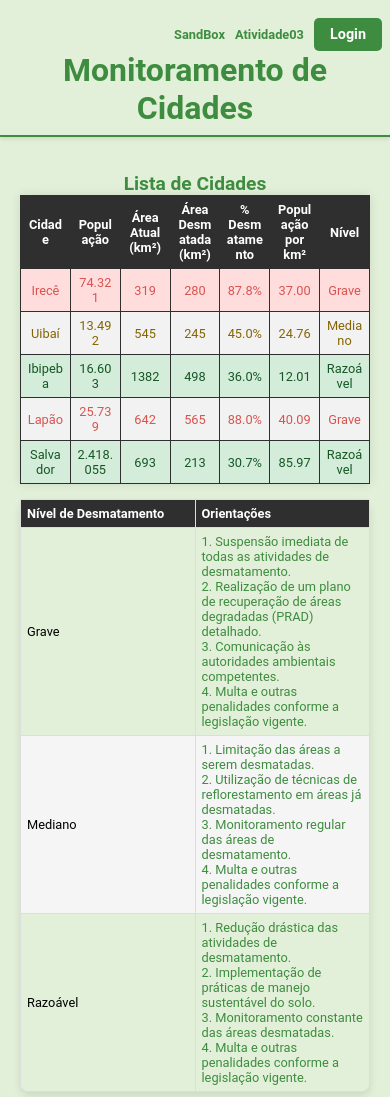
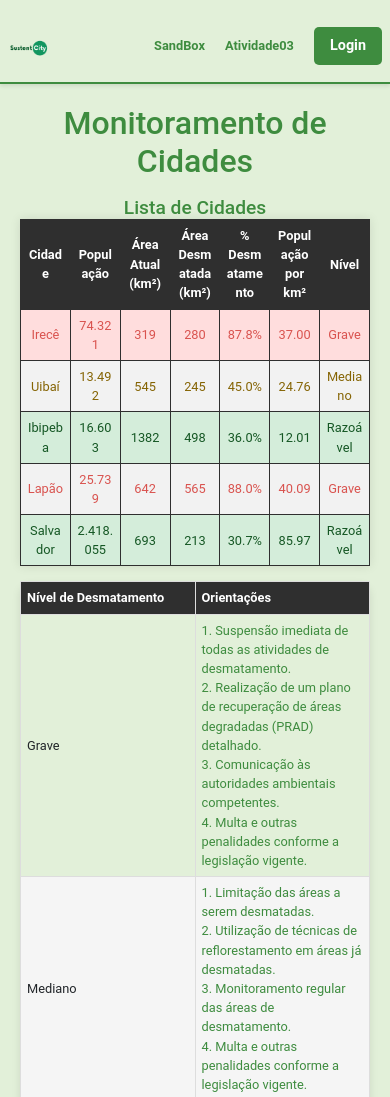
Before and after one commit to Bielziinhu/Projeto-Indiv-Web, a plain HTML site: page infraestructure/pages/index.html in a window 390 px wide. Shown: the top 1097 px of the page. Drawn offline with nearby package versions, Linux system fonts and the light colour scheme.

Commit message:
Atv: bootstrap

```diff
--- a/infraestructure/assets/css/admin.css
+++ b/infraestructure/assets/css/admin.css
@@ -23,21 +23,47 @@ body {
     padding: 0;
 }
 
+.h2{
+    color: var(--cor-destaque);
+    font-size: 1.5em;
+    margin: 5px;
+    padding: 0px;
+}
+
 header {
     background-color: var(--cor-fundo);
-    padding: 20px;
+    padding: 10px;
     border-bottom: 2px solid var(--cor-destaque, #3e8c3f);
     text-align: center;
     box-shadow: 0 2px 4px rgba(0, 0, 0, 0.1);
 }
 
+/* Modificações do header com bootstrap */
+
+/* Configs da logo */
+.logo {
+    max-height: 70px;
+    width: auto;
+}
+
+/* Deixando a logo alinhada */
+.navbar-brand{
+    margin-right: auto;
+}
 
 /* Modificações da Navegação */
-nav {
+.navbar {
     display: flex;
-    justify-content: flex-end;
+    justify-content: space-between;
     gap: 20px;
     margin-top: 10px;
+    align-items: center;
+}
+
+/* Criando uma div onde manipula os links */
+.links-header {
+    display: flex;
+    gap: 20px;
     align-items: center;
 }
 
@@ -55,12 +81,13 @@ nav {
 
 /* Modificações do botão de sair quando passar o mouse */
 .sair:hover {
-    background-color: #2c6e31;
+    background-color: var(--cor-fundo);
+    color: var(--cor-destaque);
 }
 
 
 /* Modificações dos links do nav */
-nav a {
+nav a, .nav-item {
     text-decoration: none;
     color: var(--cor-destaque);
     font-size: 1.1em;
@@ -73,6 +100,7 @@ nav a:hover {
     color: var(--cor-destaque);
     transform: translateX(5px);
 }
+
 
 /* Seções principais */
 main {
@@ -294,6 +322,11 @@ footer {
         padding: 10px;
     }
 
+    /* Diminuindo a logo para telas menores */
+    .logo {
+        max-height: 40px;
+    }
+
     /* Diminuindo a fonte do navegador */
     nav a {
         font-size: 0.9em;
@@ -325,6 +358,11 @@ footer {
     /* Ajustando cabeçalho*/
     header {
         padding: 8px;
+    }
+
+    /* Diminuindo a logo para telas menores */
+    .logo {
+        max-height: 30px;
     }
 
     /* Deixando o nav responsivo */
--- a/infraestructure/assets/css/style.css
+++ b/infraestructure/assets/css/style.css
@@ -21,7 +21,7 @@ body {
 }
 
 /* Design do titulo da pagina interno */
-h1{
+h1, .h1{
     color: var(--cor-destaque);
     font-size: 2em;
     margin: 0;
@@ -42,6 +42,13 @@ h3{
     padding: 0;
 }
 
+.h5{
+    color: var(--cor-destaque);
+    font-size: 1.2em;
+    margin: 0;
+    padding: 0;
+}
+
 ul {
     color: var(--cor-destaque);
     list-style-type: none;
@@ -57,21 +64,40 @@ ul li a {
 /* HEAD, NAV ---------------*/
 
 /* Modificando o header */
-header {
+header{
     background-color: var(--cor-fundo);
-    padding: 20px;
+    padding: 10px;
     border-bottom: 2px solid var(--cor-destaque, #3e8c3f);
     text-align: center;
     box-shadow: 0 2px 4px rgba(0, 0, 0, 0.1);
 }
 
+/* Add do header com bootstrap */
+
+/* Configs da logo */
+.logo {
+    max-height: 70px;
+    width: auto;
+}
+
+/* Deixando a logo alinhada */
+.navbar-brand{
+    margin-right: auto;
+}
 
 /* Modificações da Navegação */
-nav {
+.navbar {
     display: flex;
-    justify-content: flex-end;
+    justify-content: space-between;
     gap: 20px;
     margin-top: 10px;
+    align-items: center;
+}
+
+/* Criando uma div onde manipula os links */
+.links-header {
+    display: flex;
+    gap: 20px;
     align-items: center;
 }
 
@@ -89,12 +115,13 @@ nav {
 
 /* Modificações do botão de sair quando passar o mouse */
 .sair:hover {
-    background-color: #2c6e31;
+    background-color: var(--cor-fundo);
+    color: var(--cor-destaque);
 }
 
 
 /* Modificações dos links do nav */
-nav a {
+nav a, .nav-item {
     text-decoration: none;
     color: var(--cor-destaque);
     font-size: 1.1em;
@@ -105,6 +132,11 @@ nav a {
 /* Modificações na nav quando passar o mouse*/
 nav a:hover {
     color: var(--cor-destaque);
+    transform: translateX(5px);
+}
+
+/* Efeito ao passar o mouse na logo */
+.navbar-brand:hover {
     transform: translateX(5px);
 }
 
@@ -323,6 +355,11 @@ footer {
         padding: 10px;
     }
 
+    /* Diminuindo a logo para telas menores */
+    .logo {
+        max-height: 40px;
+    }
+
     nav {
         align-items: center;
         gap: 10px; /* Espaçamento entre os itens */
@@ -375,6 +412,10 @@ footer {
         padding: 8px;
     }
 
+    .logo {
+        max-height: 20px;
+    }
+
     nav a {
         font-size: 0.8em;
     }
--- a/infraestructure/pages/index.html
+++ b/infraestructure/pages/index.html
@@ -4,8 +4,10 @@
 <head>
     <meta charset="UTF-8">
     <meta name="viewport" content="width=device-width, initial-scale=1.0">
+    <!-- Adicionando o bootstrap a pagina por link -->
+    <link href="https://cdn.jsdelivr.net/npm/bootstrap@5.3.0-alpha1/dist/css/bootstrap.min.css" rel="stylesheet">
+    <link rel="stylesheet" href="../assets/css/style.css">
     <!-- Adicionando icon a página -->
-    <link rel="stylesheet" href="../assets/css/style.css">
     <link rel="shortcut icon" href="../assets/icons/favicon.ico" type="image/x-icon">
     <!-- Título da página -->
     <title>Desmatamentos</title>
@@ -15,18 +17,24 @@
     <!-- Adicionando o cabeçalho da página -->
     <header>
         <div class="header">
-            <nav>
+            <nav class="navbar">
+                <a class="navbar-brand" href="../pages/index.html">
+                  <img src="../assets/images/sustent-menu-logo.png" alt="Logo Monitoramento" class="logo">
+                </a>
+
+                <div class="links-header">
                 <a href="../pages/sandbox.html">SandBox</a>
                 <a href="../pages/atividade-03.html">Atividade03</a>
                 <a href="../pages/login.html" class="sair">Login</a>
+                </div>
             </nav>
-            <h1>Monitoramento de Cidades</h1>
         </div>
     </header>
     <!-- Adicionando o corpo da página -->
     <main>
+      <p class="h1">Monitoramento de Cidades</p>
         <div class="lista-cidades">
-            <h2>Lista de Cidades</h2>
+            <p class="h5">Lista de Cidades</p>
             <!-- Adicionando uma tabela com as cidades e suas informações -->
             <table>
                 <thead>
```
Also changed, not shown: infraestructure/assets/css/login.css (+14 -20 lines), infraestructure/pages/admin.html (+11 -3 lines), infraestructure/pages/login.html (+27 -19 lines), infraestructure/assets/images/sustent-menu-logo.png (added).
